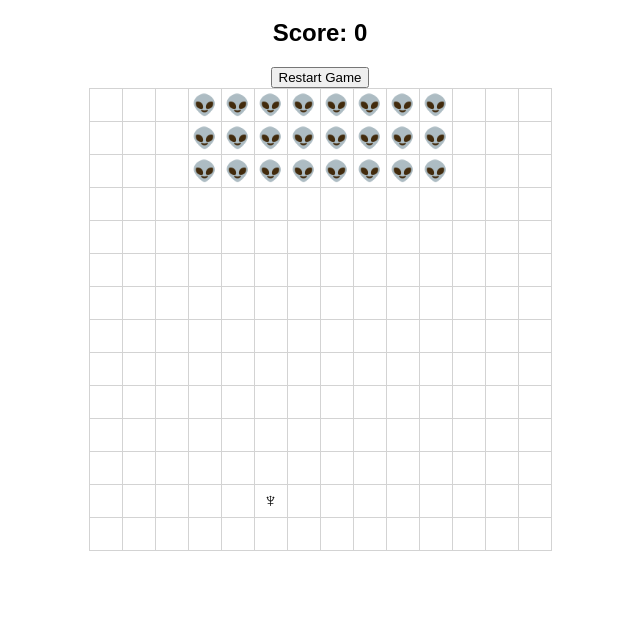
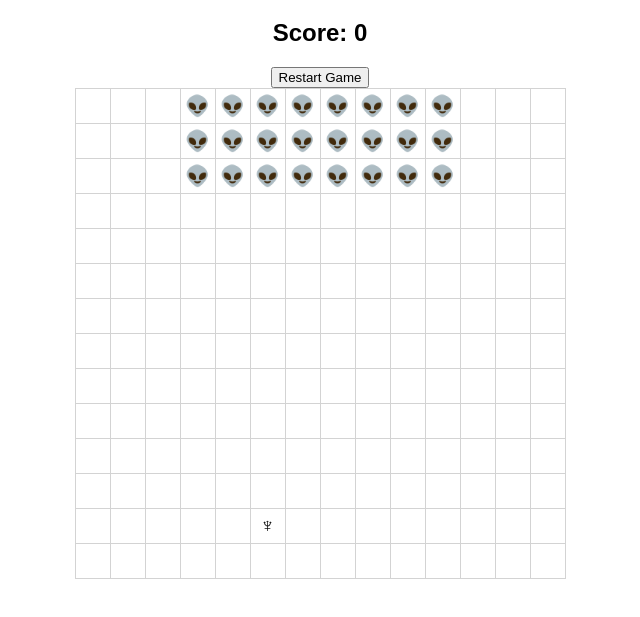
Before and after one commit to hyperbend/SpaceInvaders, a plain HTML site: page index.html in a window 1280 px wide. Shown: the part 61-678 px from the top of the page, without its empty margins (320-960 px from the left). Drawn offline with Linux system fonts and the light colour scheme.

Commit message:
Change td size to 32

```diff
--- a/css/style.css
+++ b/css/style.css
@@ -9,8 +9,8 @@ table.board {
 }
 
 td {
-    width: 30px;
-    height: 30px;
+    width: 32px;
+    height: 32px;
     text-align: center;
     font-size: 20px;
     border: 1px solid lightgray;
```
